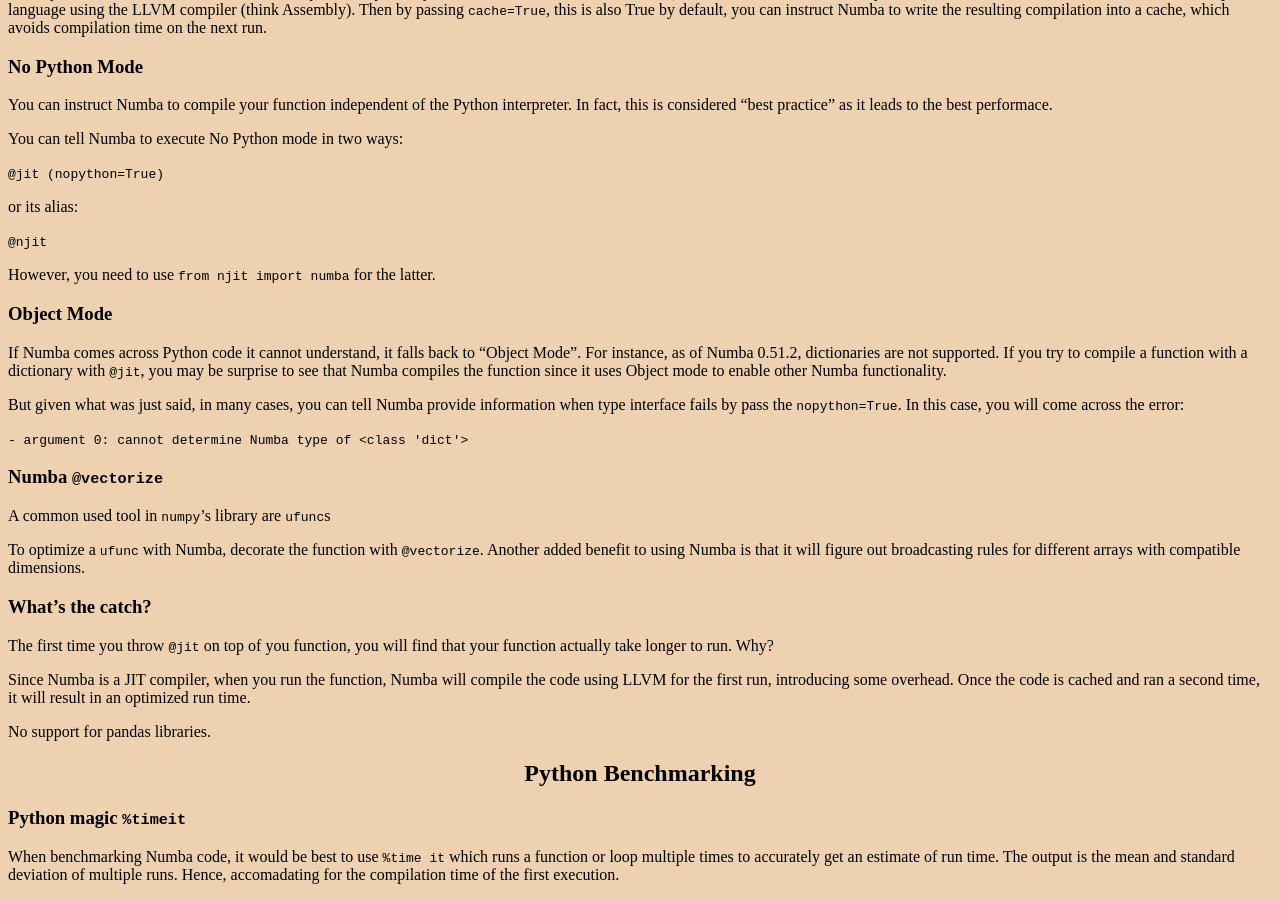
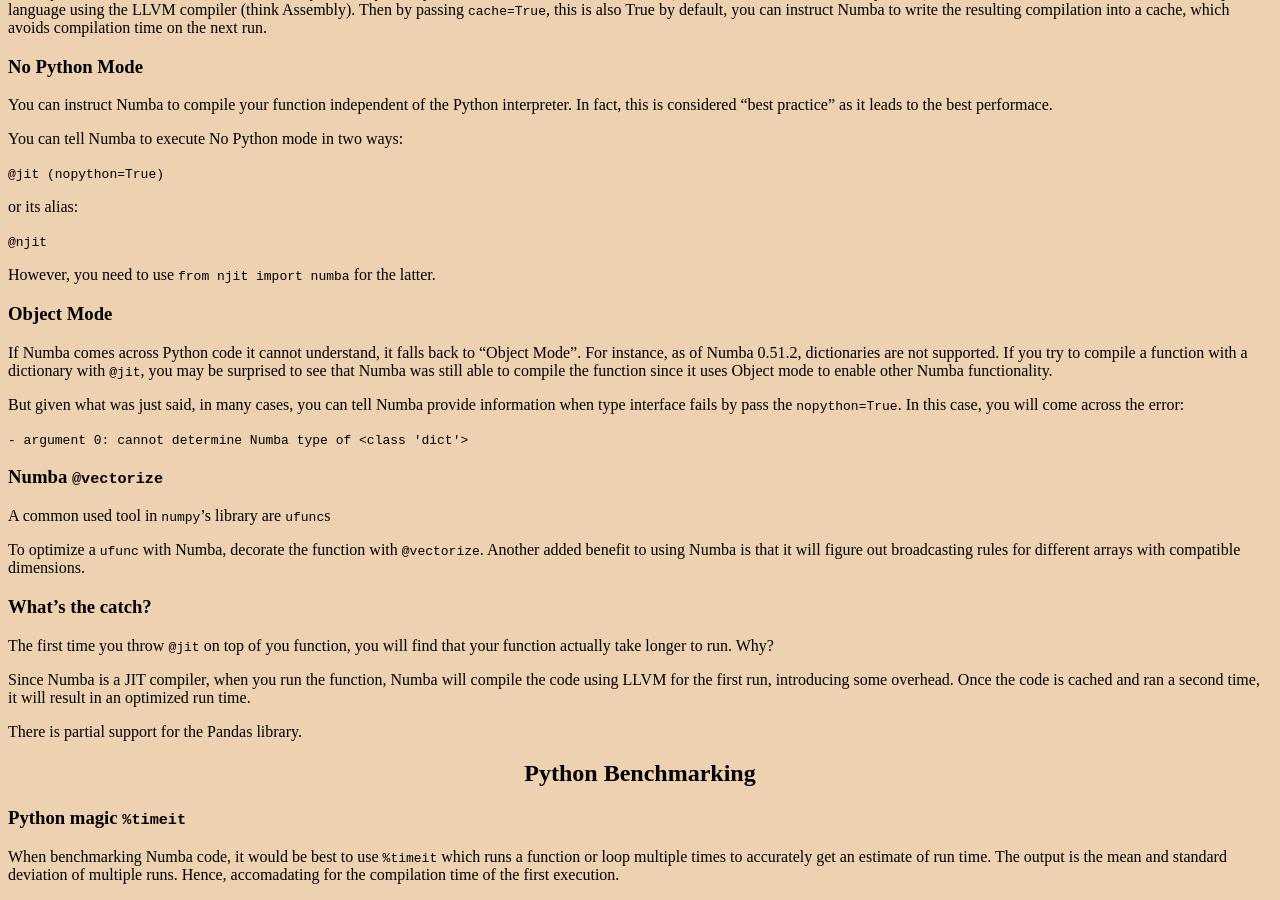
Before and after one commit to thaihangchung7/thaihangchung7.github.io, a Jekyll site: the page built from _notes/accelcomp.md, in a window 1280 px wide and 900 px high, scrolled down 960 px. Built offline with Jekyll 4.4.1, drawn with Linux system fonts in a browser that asks for light colours.

Commit message:
Adding notes on numba

````diff
--- a/_notes/accelcomp.md
+++ b/_notes/accelcomp.md
@@ -39,7 +39,7 @@ or its alias:
 However, you need to use ```from njit import numba``` for the latter.
 
 ### Object Mode
-If Numba comes across Python code it cannot understand, it falls back to "Object Mode". For instance, as of Numba 0.51.2, dictionaries are not supported. If you try to compile a function with a dictionary with ```@jit```, you may be surprise to see that Numba compiles the function since it uses Object mode to enable other Numba functionality.
+If Numba comes across Python code it cannot understand, it falls back to "Object Mode". For instance, as of Numba 0.51.2, dictionaries are not supported. If you try to compile a function with a dictionary with ```@jit```, you may be surprised to see that Numba was still able to compile the function since it uses Object mode to enable other Numba functionality.
 
 But given what was just said, in many cases, you can tell Numba provide information when type interface fails by pass the ``` nopython=True ```. In this case, you will come across the error:
 
@@ -57,9 +57,9 @@
 
 Since Numba is a JIT compiler, when you run the function, Numba will compile the code using LLVM for the first run, introducing some overhead. Once the code is cached and ran a second time, it will result in an optimized run time.
 
-No support for pandas libraries.
+There is partial support for the Pandas library.
 
 ## Python Benchmarking
 
 ### Python magic ``` %timeit ```
-When benchmarking Numba code, it would be best to use ``` %time it ``` which runs a function or loop multiple times to accurately get an estimate of run time. The output is the mean and standard deviation of multiple runs. Hence, accomadating for the compilation time of the first execution.
+When benchmarking Numba code, it would be best to use ``` %timeit ``` which runs a function or loop multiple times to accurately get an estimate of run time. The output is the mean and standard deviation of multiple runs. Hence, accomadating for the compilation time of the first execution.
````
